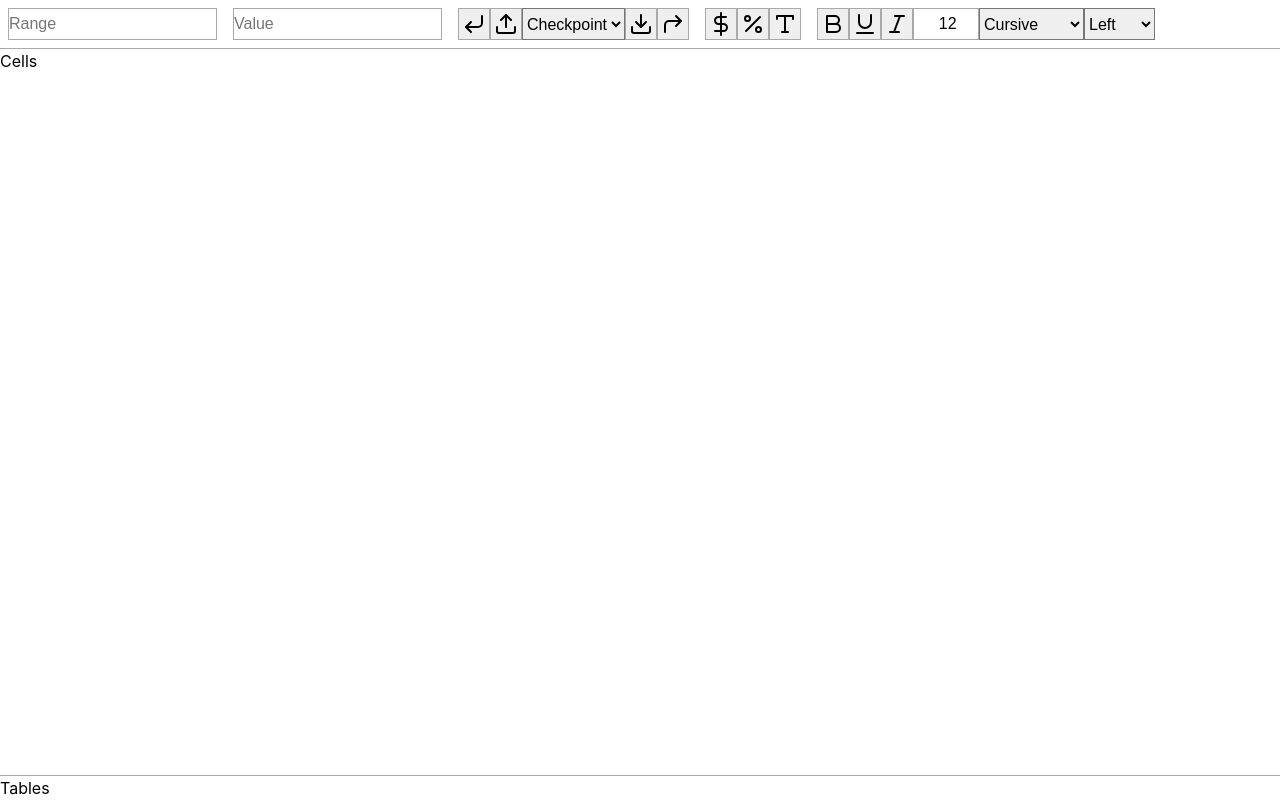
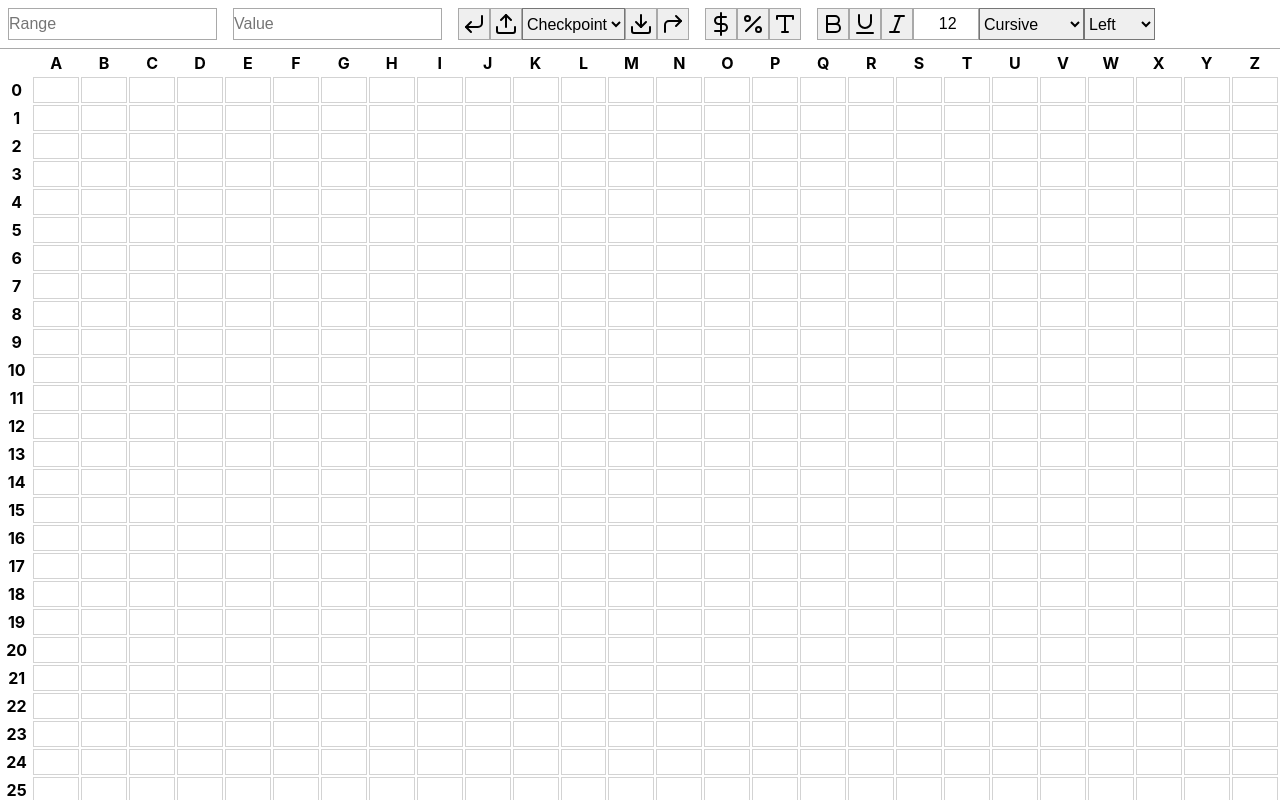
Before and after one commit to tmcnab/spreadsheet, a React (Vite) app: page / in a window 1280 px wide. Shown: the top 800 px of the page. Built offline with nearby package versions, Linux system fonts and the light colour scheme.

Commit message:
basic work on table

```diff
--- a/package.json
+++ b/package.json
@@ -10,12 +10,14 @@
     "preview": "vite preview"
   },
   "dependencies": {
+    "lodash": "^4.17.21",
     "react": "^18.3.1",
     "react-dom": "^18.3.1",
     "react-feather": "^2.0.10"
   },
   "devDependencies": {
     "@eslint/js": "^9.17.0",
+    "@types/lodash": "^4.17.14",
     "@types/react": "^18.3.18",
     "@types/react-dom": "^18.3.5",
     "@vitejs/plugin-react-swc": "^3.5.0",
--- a/src/Application.tsx
+++ b/src/Application.tsx
@@ -1,11 +1,12 @@
 import Header from "./components/Header/Header"
+import Table from "./components/Table/Table"
 
 export default function Application () {
 	return (
 		<>
 			<Header />
 			<main>
-				Cells
+				<Table />
 			</main>
 			<footer>
 				Tables
--- /dev/null
+++ b/src/components/Table/Row.tsx
@@ -0,0 +1,16 @@
+import { times } from 'lodash'
+
+export interface RowProps {
+	index: number
+}
+
+export default function Row ({index}: RowProps) {
+	return (
+		<tr>
+			<th>{index}</th>
+		{times(26, (n) =>
+			<td contentEditable key={`td-${index}-${n}`} />
+		)}
+		</tr>
+	)
+}
--- /dev/null
+++ b/src/components/Table/Table.css
@@ -0,0 +1,18 @@
+.Table {
+	min-width: 100%;
+	max-height: 100%;
+}
+
+.Table td {
+	border: 1px solid lightgray;
+	min-width: 2rem;
+	text-align: right;
+}
+
+.Table th {
+	font-weight: bold;
+}
+
+.Table tbody {
+	overflow: scroll;
+}
--- /dev/null
+++ b/src/components/Table/Table.tsx
@@ -0,0 +1,24 @@
+import { times } from 'lodash'
+import Row from './Row'
+import './Table.css'
+
+export default function Table() {
+	return (
+		<table className='Table'>
+			<thead>
+				<tr>
+					<th />
+					{times(26, (n) => {
+						const children = String.fromCharCode('A'.charCodeAt(0) + n)
+						return <th key={`th-{n}`}>{children}</th>
+					})}
+				</tr>
+			</thead>
+			<tbody>
+			{times(100, (m) =>
+				<Row index={m} />
+			)}
+			</tbody>
+		</table>
+	)
+}
--- a/src/index.css
+++ b/src/index.css
@@ -23,8 +23,13 @@ body {
   margin: 0;
 }
 
+body>header {
+  flex-grow: 1;
+}
+
 body>footer {
   border-top: 1px solid darkgray;
+  flex-grow: 1;
 }
 
 button {
@@ -37,8 +42,8 @@ button {
   padding: 0;
 }
 
-main {
-  flex-grow: 1;
+body>main {
+  flex-grow: 8;
 }
 
 select {
```
Also changed, not shown: 1 other file (tests, documents, lock files or other folders).
